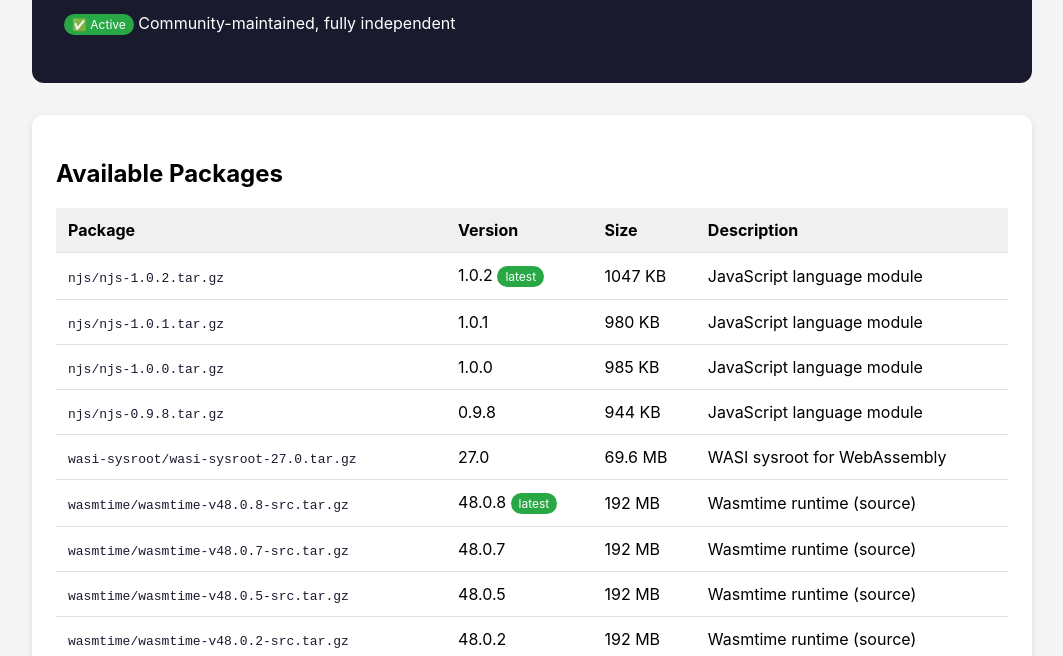
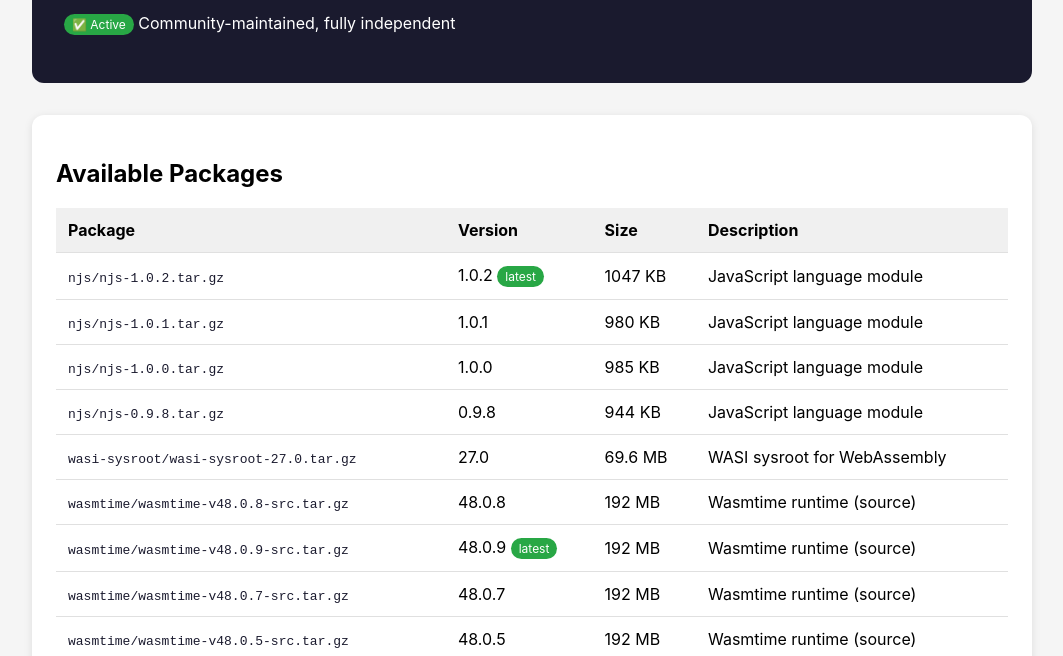
Before and after one commit to freeunitorg/packages.freeunitorg.github.io, a plain HTML site: page index.html in a window 1280 px wide. Shown: the part 144-800 px from the top of the page, without its empty margins (108-1171 px from the left). Drawn offline with Linux system fonts and the light colour scheme.

Commit message:
feat(wasmtime): add 48.0.9 source package
48.0.8 is affected by RUSTSEC-2026-0566 through RUSTSEC-2026-0573,
published on 2026-11-16. advisory-db lists ">= 48.0.9, < 49.0.0" as
patched on the 48 line for all eight.

The archive is the upstream release asset from
https://github.com/bytecodealliance/wasmtime/releases/download/v48.0.9/wasmtime-v48.0.9-src.tar.gz
Its LFS oid equals the SHA-256 digest in the GitHub release metadata.

Co-Authored-By: Claude Opus 5.5 <noreply@anthropic.com>

```diff
--- a/index.html
+++ b/index.html
@@ -106,7 +106,13 @@
                 </tr>
                 <tr>
                     <td><a href="wasmtime/wasmtime-v48.0.8-src.tar.gz">wasmtime/wasmtime-v48.0.8-src.tar.gz</a></td>
-                    <td>48.0.8 <span class="badge">latest</span></td>
+                    <td>48.0.8</td>
+                    <td>192 MB</td>
+                    <td>Wasmtime runtime (source)</td>
+                </tr>
+                <tr>
+                    <td><a href="wasmtime/wasmtime-v48.0.9-src.tar.gz">wasmtime/wasmtime-v48.0.9-src.tar.gz</a></td>
+                    <td>48.0.9 <span class="badge">latest</span></td>
                     <td>192 MB</td>
                     <td>Wasmtime runtime (source)</td>
                 </tr>
```
Also changed, not shown: 2 other files.
